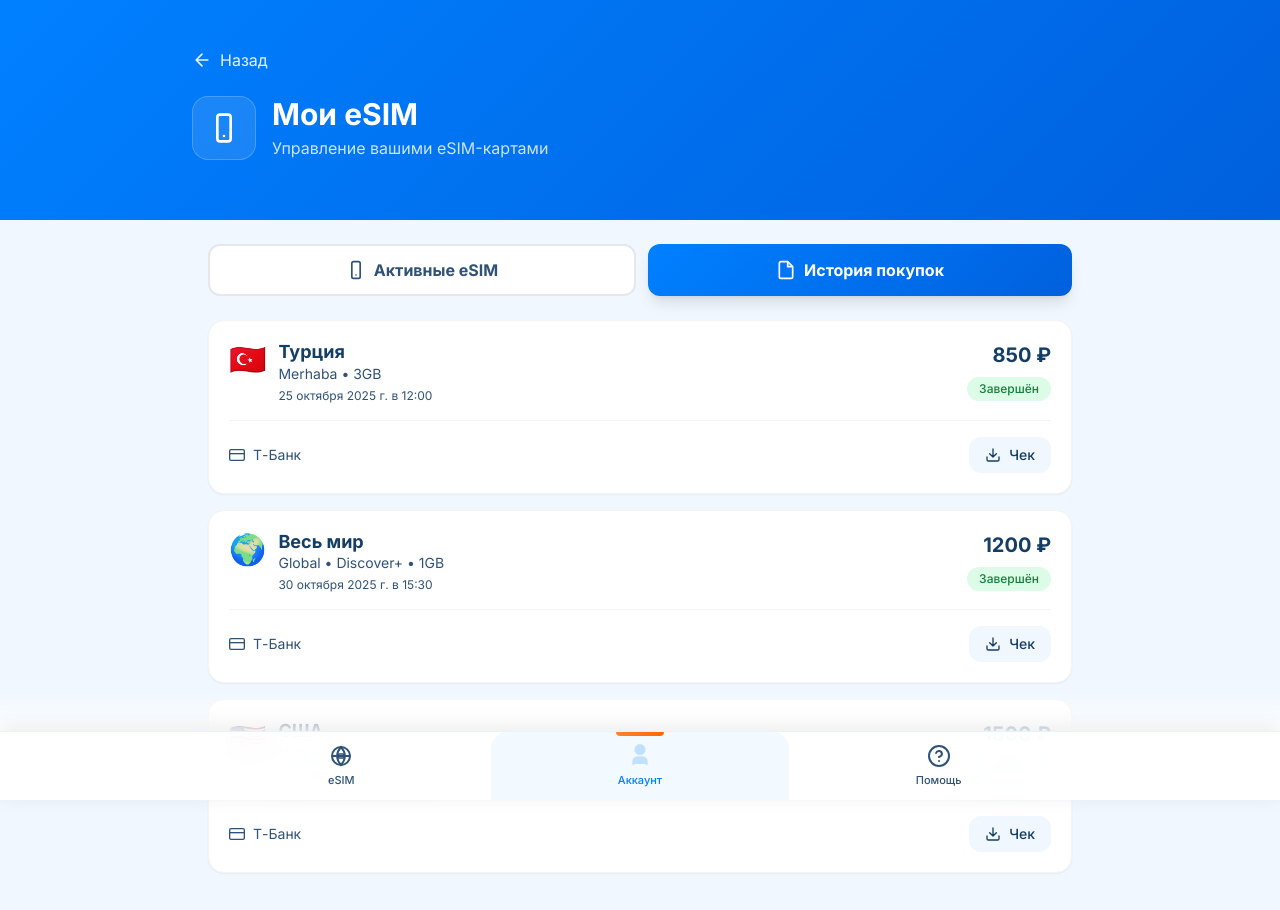
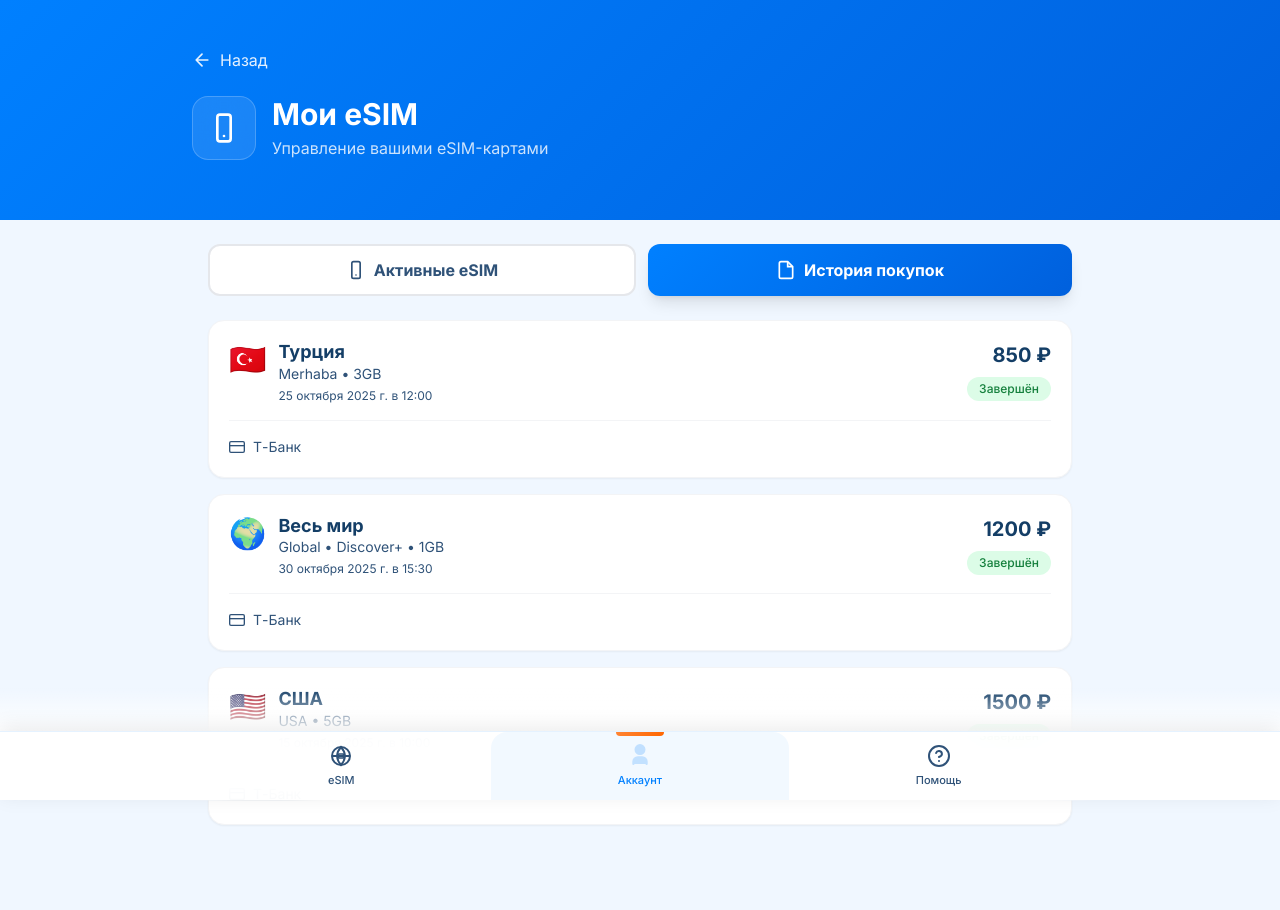
Before and after one commit to Vantorrr/esim, a Next.js app: page /my-orders in a window 1280 px wide. Both pictures are taken after a click on the button "История покупок". Shown: the top 910 px of the page. Built offline with nearby package versions, Linux system fonts and the light colour scheme.

Commit message:
fix: удалена кнопка скачивания чека из истории покупок

```diff
--- a/app/my-orders/page.tsx
+++ b/app/my-orders/page.tsx
@@ -290,7 +290,7 @@ export default function MyOrdersPage() {
                       </div>
                     </div>
 
-                    <div className="flex items-center justify-between pt-4 border-t border-gray-100">
+                    <div className="pt-4 border-t border-gray-100">
                       <div className="flex items-center gap-2 text-sm text-text-secondary">
                         <svg className="w-4 h-4" viewBox="0 0 24 24" fill="none">
                           <rect x="1" y="4" width="22" height="16" rx="2" stroke="currentColor" strokeWidth="2"/>
@@ -298,20 +298,6 @@ export default function MyOrdersPage() {
                         </svg>
                         {purchase.paymentMethod}
                       </div>
-
-                      {purchase.status === 'completed' && (
-                        <div className="flex gap-2">
-                          <button
-                            onClick={() => alert('Скачивание чека...')}
-                            className="px-4 py-2 bg-background text-text-primary rounded-xl text-sm font-medium hover:bg-gray-100 transition-colors flex items-center gap-2"
-                          >
-                            <svg className="w-4 h-4" viewBox="0 0 24 24" fill="none">
-                              <path d="M21 15v4a2 2 0 0 1-2 2H5a2 2 0 0 1-2-2v-4M7 10l5 5 5-5M12 15V3" stroke="currentColor" strokeWidth="2" strokeLinecap="round" strokeLinejoin="round"/>
-                            </svg>
-                            Чек
-                          </button>
-                        </div>
-                      )}
                     </div>
                   </div>
                 );
```
